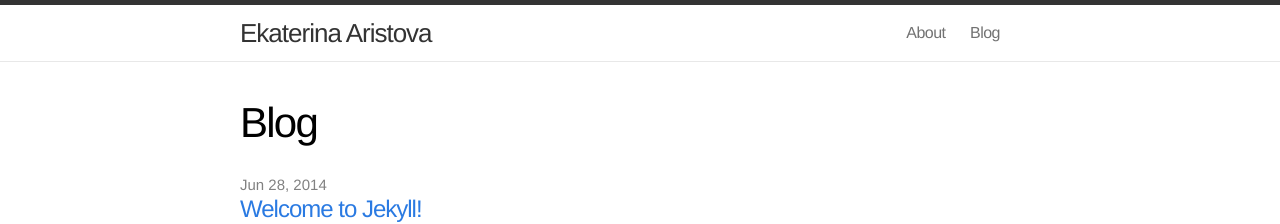
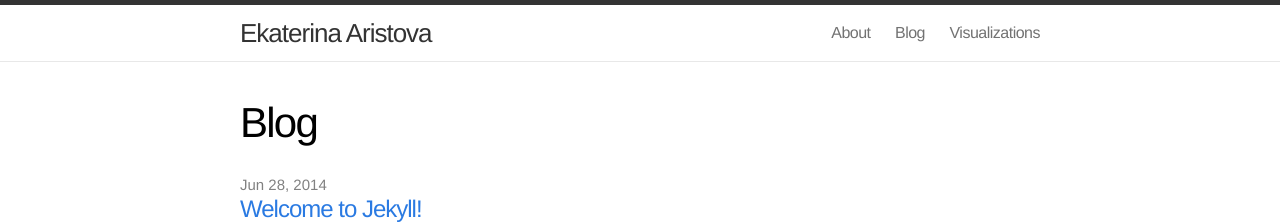
Before and after one commit to katerinkus/katerinkus.github.io, a Jekyll site: the page built from blog.html, in a window 1280 px wide. Shown: the top 224 px of the page. Built offline with Jekyll 4.4.1, drawn with Linux system fonts in a browser that asks for light colours.

Commit message:
custom page list for the header

```diff
--- a/_config.yml
+++ b/_config.yml
@@ -8,3 +8,7 @@ url: "http://www.aristova.me"
 # Build settings
 markdown: kramdown
 permalink: /blog/:year/:month/:day/:title/
+page_list:
+    About: "/about"
+    Blog: "/blog"
+    Visualizations: "/visualizations"
--- a/_includes/header.html
+++ b/_includes/header.html
@@ -17,8 +17,8 @@
         </svg>
       </a>
       <div class="trigger">
-        {% for page in site.pages %}
-          <a class="page-link" href="{{ page.url | prepend: site.baseurl }}">{{ page.title }}</a>
+        {% for page in site.page_list %}
+          <a class="page-link" href="{{ page[1] | prepend: site.baseurl }}">{{ page[0] }}</a>
         {% endfor %}
       </div>
     </nav>
```
